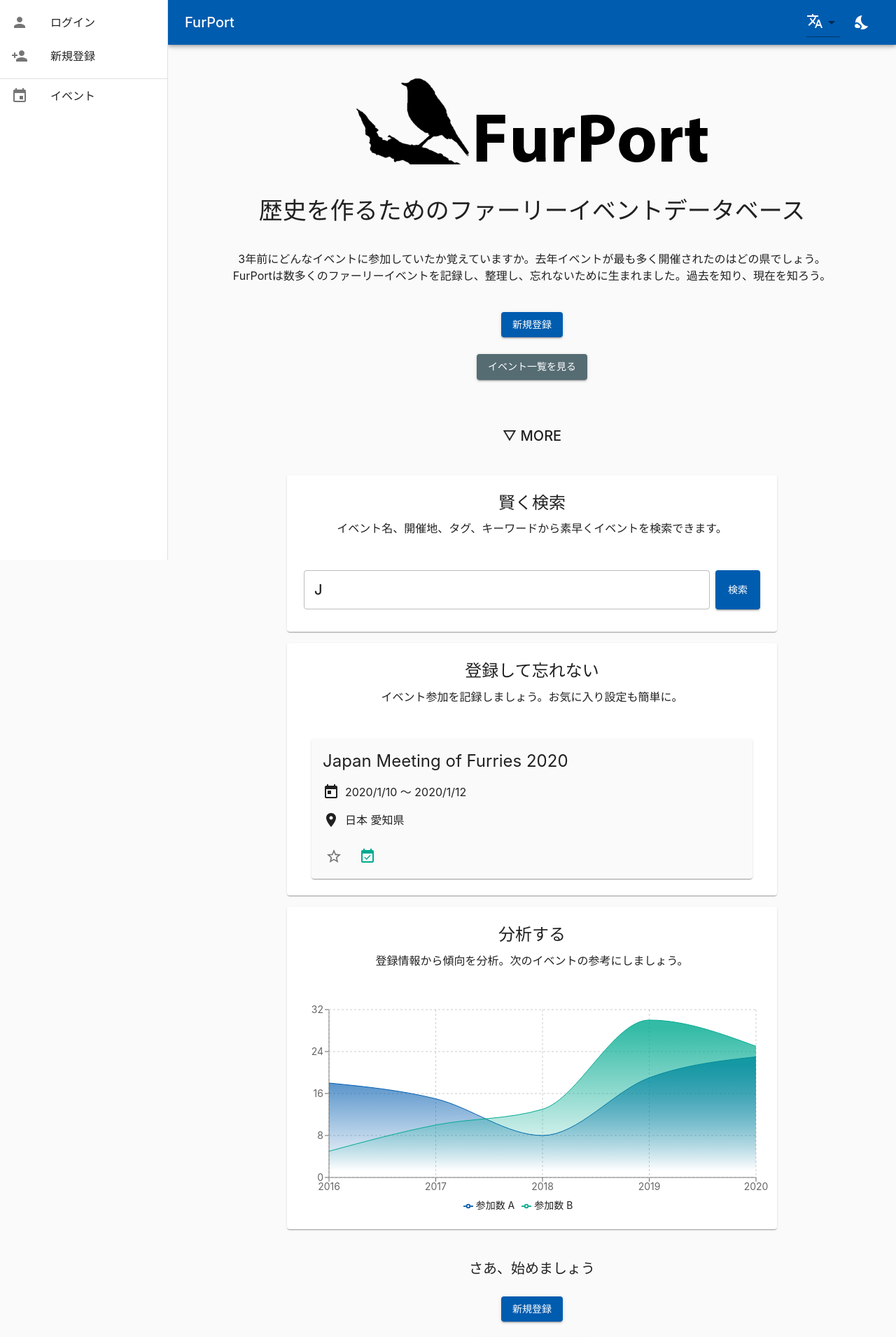
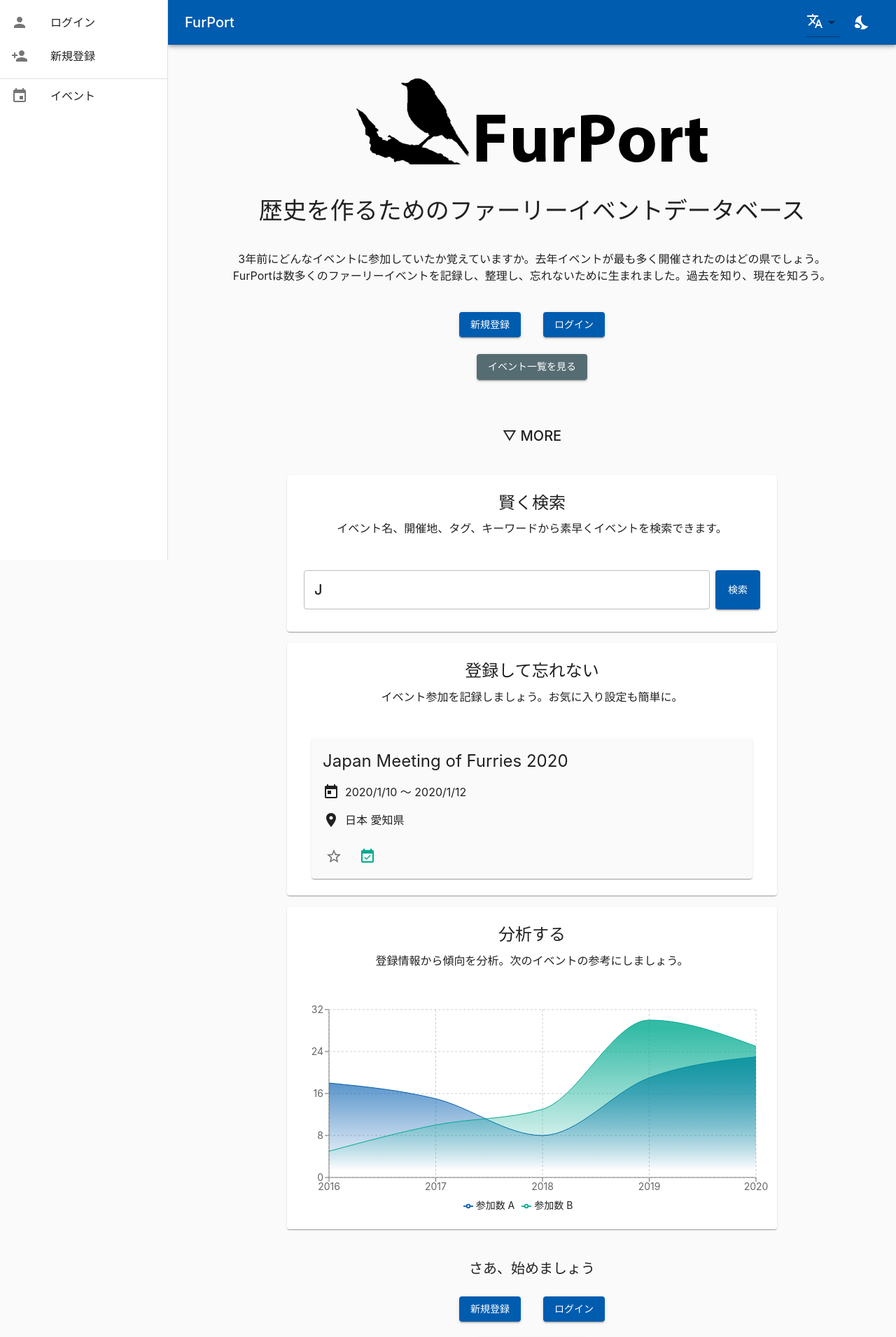
Before and after one commit to lapi-hotel-group/furport-front, a React (Create React App) app: page / in a window 1280 px wide. Shown: the top 1911 px of the page at 70% size. Built offline with nearby package versions, Linux system fonts and the light colour scheme; no server answers.

Commit message:
add login button on home

```diff
--- a/src/containers/Home/Home.js
+++ b/src/containers/Home/Home.js
@@ -23,6 +23,10 @@ const useStyles = makeStyles((theme) => ({
   },
   topMargin: {
     marginTop: theme.spacing(5),
+  },
+  horizonMargin: {
+    marginLeft: theme.spacing(2),
+    marginRight: theme.spacing(2),
   },
 }));
 
@@ -63,8 +67,19 @@ const Home = (props) => {
             onClick={() => {
               props.history.push("/register");
             }}
+            className={classes.horizonMargin}
           >
             {t("新規登録")}
+          </Button>
+          <Button
+            variant="contained"
+            color="primary"
+            onClick={() => {
+              props.history.push("/login");
+            }}
+            className={classes.horizonMargin}
+          >
+            {t("ログイン")}
           </Button>
         </Grid>
         <Grid item align="center" xs={12}>
@@ -106,8 +121,19 @@ const Home = (props) => {
             onClick={() => {
               props.history.push("/register");
             }}
+            className={classes.horizonMargin}
           >
             {t("新規登録")}
+          </Button>
+          <Button
+            variant="contained"
+            color="primary"
+            onClick={() => {
+              props.history.push("/login");
+            }}
+            className={classes.horizonMargin}
+          >
+            {t("ログイン")}
           </Button>
         </Grid>
         <Grid item align="center" xs={12}>
```
